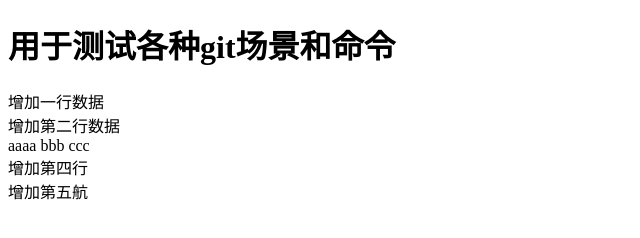
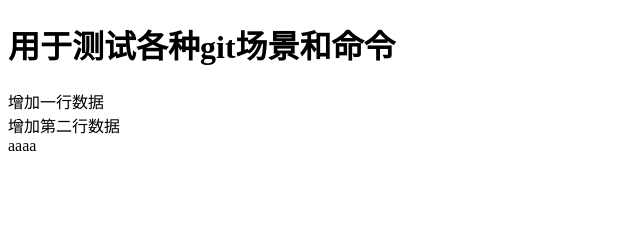
Before and after one commit to codepandy/gittest, a plain HTML site: page src/index.html in a window 1280 px wide. Shown: the whole page, without its empty margins (0-640 px from the left). Drawn offline with Linux system fonts and the light colour scheme.

Commit message:
Revert "bc"
This reverts commit a22ffcdf36c057d2f503514f1bea7ba21625a5d3.

```diff
--- a/src/index.html
+++ b/src/index.html
@@ -10,9 +10,5 @@
     <div>增加一行数据</div>
     <div>增加第二行数据</div>
     aaaa
-    bbb
-    ccc
-    <div>增加第四行</div>
-    <div>增加第五航</div>
 </body>
 </html>
```
